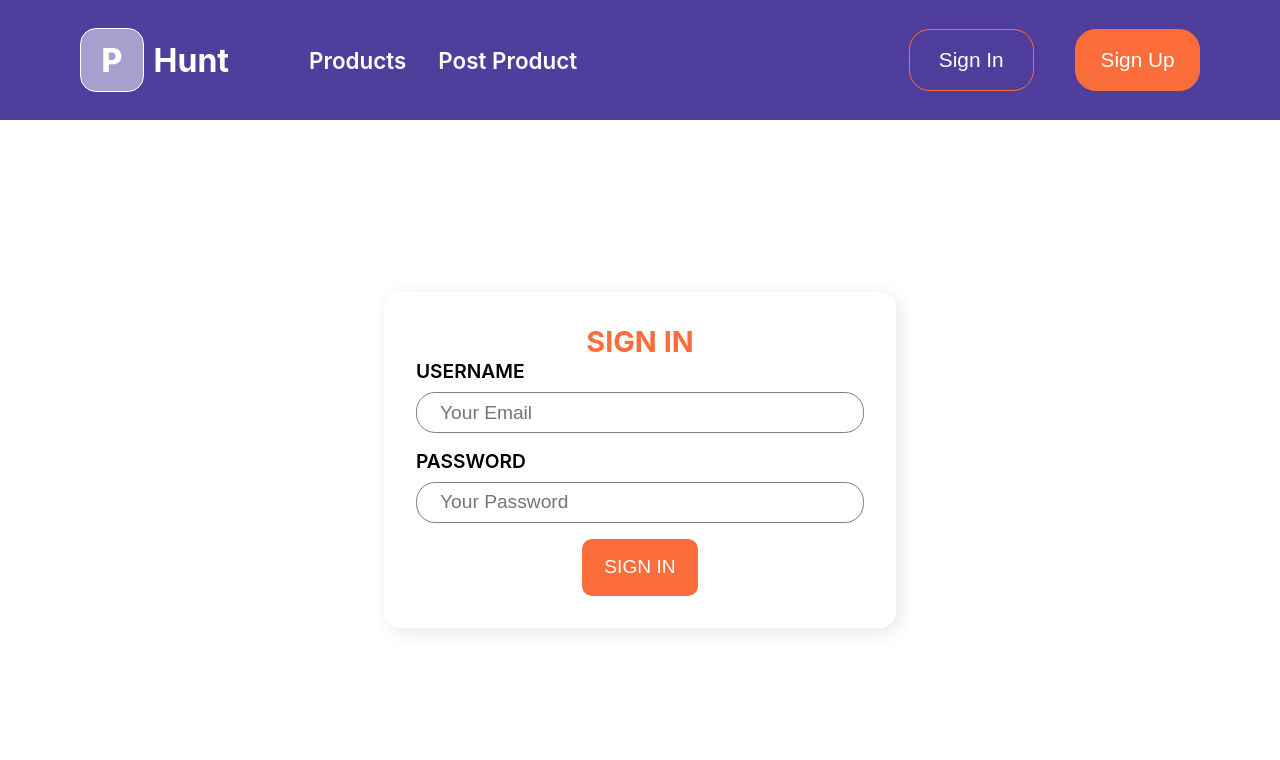
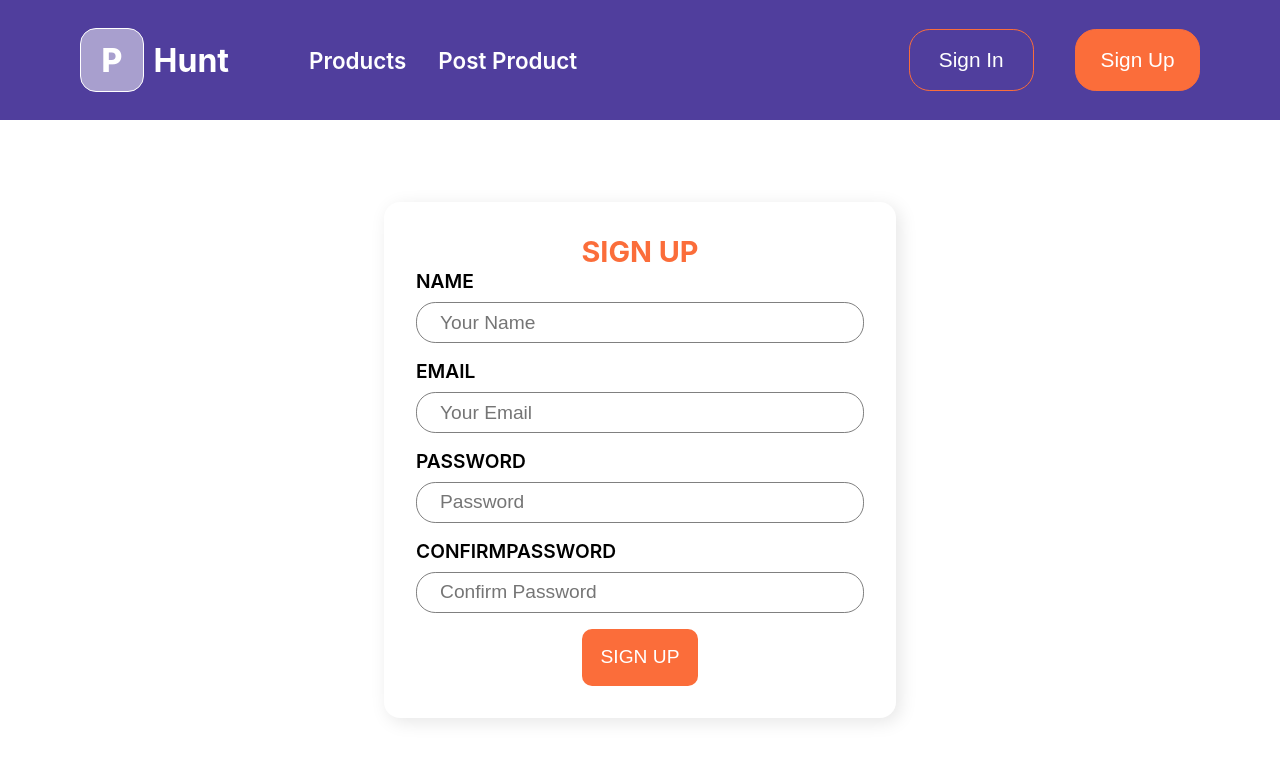
Before and after one commit to CaptainVee/product-hunt, a React (Create React App) app: page / in a window 1280 px wide. Shown: the top 760 px of the page. Built offline with nearby package versions, Linux system fonts and the light colour scheme.

Commit message:
Sign Up Page

```diff
--- a/src/App.js
+++ b/src/App.js
@@ -1,12 +1,13 @@
 // import Products from './container/Products/Products';
 import NavBar from './component/NavBar/NavBar';
-import SignIn from './container/SignIn/SignIn';
+// import SignIn from './container/SignIn/SignIn';
+import SignUp from './container/SignUp/SignUp';
 
 function App() {
   return (
     <div >
       <NavBar />
-      <SignIn />
+      <SignUp />
     </div>
   );
 }
--- /dev/null
+++ b/src/container/SignUp/SignUp.js
@@ -0,0 +1,107 @@
+import React, { Component } from 'react';
+
+import classes from './SignUp.module.css';
+import Input from '../../component/UI/Input/Input';
+import Button from '../../component/UI/Button/Button';
+
+class SignUp extends Component {
+    state = {
+        signUpForm: {
+            name: {
+                elementType: 'input',
+                elementConfig: {
+                    type: 'text',
+                    placeholder: 'Your Name',
+                    required: true
+                },
+                value: ''
+            },
+            email: {
+                elementType: 'input',
+                elementConfig: {
+                    type: 'email',
+                    placeholder: 'Your Email',
+                    required: true
+                },
+                value: ''
+            },
+            password: {
+                elementType: 'input',
+                elementConfig: {
+                    type: 'password',
+                    placeholder: 'Password',
+                    required: true
+                },
+                value: ''
+            },
+            confirmPassword: {
+                elementType: 'input',
+                elementConfig: {
+                    type: 'password',
+                    placeholder: 'Confirm Password',
+                    required: true
+                },
+                value: ''
+            }
+        }
+    }
+
+    onchangeHandler = (event, element) => {
+        const updatedSignUpForm = {...this.state.signUpForm};
+
+        const updatedSignUpElement = {...updatedSignUpForm[element]};
+
+        updatedSignUpElement.value = event.target.value;
+
+        updatedSignUpForm[element] = updatedSignUpElement;
+
+        this.setState({signUpForm: updatedSignUpForm});
+    }
+
+    onSubmitHandler = (event) => {
+        event.preventDefault();
+        let passwordValue = this.state.signUpForm.password.value;
+        let confirmPassword = this.state.signUpForm.confirmPassword.value;
+
+        if((passwordValue !== confirmPassword) && (passwordValue !== '' && confirmPassword !== '') ) {
+            console.log('Hacked');
+        }
+    }
+
+    render () {
+
+        let formElement = [];
+
+        for(let key in this.state.signUpForm) {
+            formElement.push({
+                id: key,
+                config: this.state.signUpForm[key]
+            })
+        }
+
+        let form = (
+            <form className = {classes.SignUpForm} onSubmit = {this.onSubmitHandler}>
+                <h2>Sign Up</h2>
+                {formElement.map((formElement) => {
+                    return <Input
+                            key = {formElement.id}
+                            value = {formElement.config.value}
+                            changed = {(event) => this.onchangeHandler(event, formElement.id)}
+                            elementConfig = {formElement.config.elementConfig}
+                            elementType = {formElement.config.elementType}
+                            label = {formElement.id}/>
+                })}
+                    <div className = {classes.ButtonContainer}>
+                        <Button>Sign Up</Button>
+                    </div>
+            </form>
+        )
+        return (
+            <div className = {classes.SignUpContainer}>
+                {form}
+            </div>
+        );
+    }
+}
+
+export default SignUp;
--- /dev/null
+++ b/src/container/SignUp/SignUp.module.css
@@ -0,0 +1,31 @@
+.SignUpContainer {
+    height: 85vh;
+    width: 100%;
+    display: flex;
+    align-items: center;
+    justify-content: center;
+}
+
+.SignUpForm {
+    display: flex;
+    flex-direction: column;
+    background-color: white;
+    box-sizing: border-box;
+    box-shadow: 4px 4px 18px rgba(0,0,0,0.1);
+    border-radius: 1em;
+    padding: 2em;
+    width: 40%;
+}
+
+.SignUpForm h2 {
+    text-transform: uppercase;
+    color: #FB6D3A;
+    text-align: center;
+    font-size: 1.8rem;
+}
+
+.ButtonContainer {
+   display: flex;
+   justify-content: center;
+   align-items: center;
+}
```
